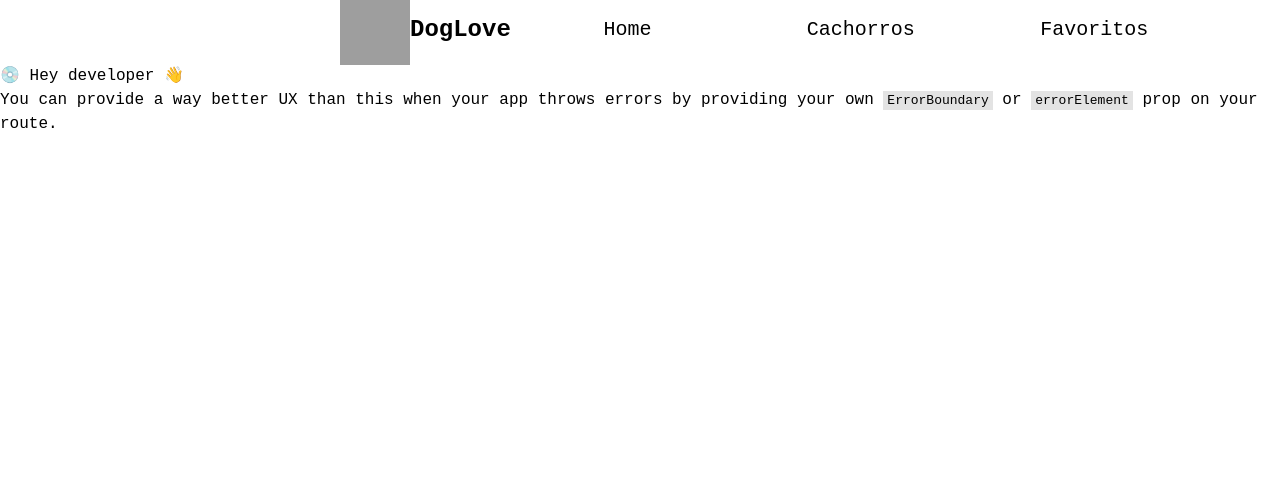
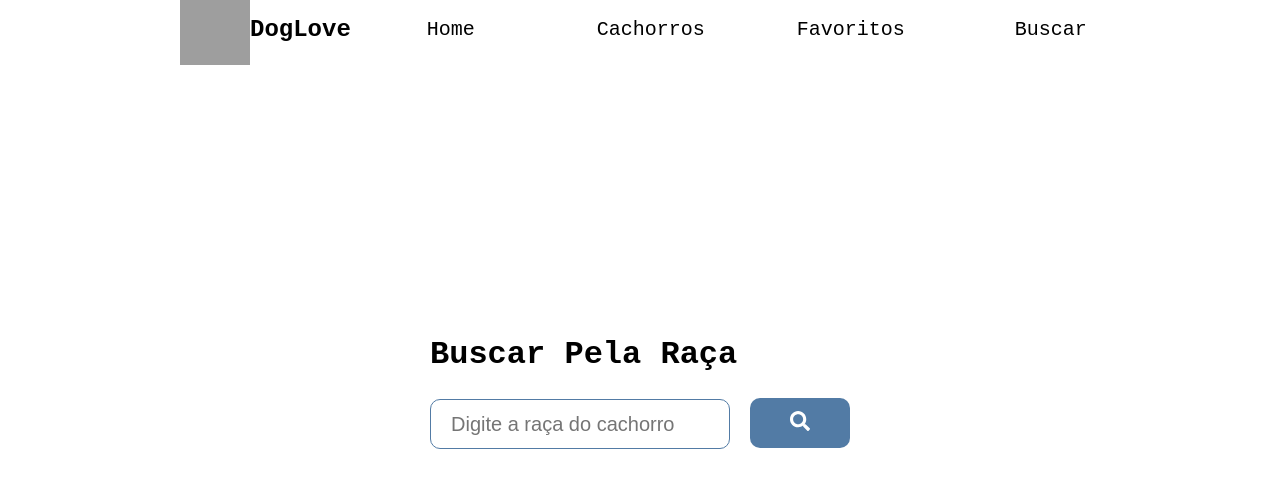
Before and after one commit to RichardPFernandes/dog-api, a React (Vite) app: page /buscar in a window 1280 px wide. Before the commit this address had no page. Shown: the top 488 px of the page. Built offline with nearby package versions, Linux system fonts and the light colour scheme; grey boxes are pictures that could not be loaded.

Commit message:
feat(buscar): adicionado busca por raça no app

```diff
--- a/src/App.jsx
+++ b/src/App.jsx
@@ -16,7 +16,7 @@
         <p>
           Você pode ver fotos de cachorros, adicionar cachorros aos favoritos e muito mais.
         </p>
-        <button className="app_button">Clique aqui para começar</button>
+        <button className="app_button" onClick={() => window.location.href = '/cachorros'}>Clique aqui para começar</button>
       </main>
     </div>
   )
--- a/src/components/navbar/Navbar.css
+++ b/src/components/navbar/Navbar.css
@@ -7,7 +7,7 @@
   align-items: center;
   justify-content: space-between;
   background-color: white;
-  padding: 0 20rem;
+  padding: 0 10rem;
   margin: 0;
 }
 
@@ -54,5 +54,5 @@
   flex-direction: row;
   align-items: center;
   justify-content: space-between;
-  width: 700px;
+  width: 50rem;
 }
--- a/src/components/navbar/Navbar.jsx
+++ b/src/components/navbar/Navbar.jsx
@@ -10,9 +10,18 @@
         <h1 className="navbar_title">DogLove</h1>
       </div>
       <div className="navbar_links">
-        <a href="/" className="navbar_link">Home</a>
-        <a href="/cachorros" className="navbar_link">Cachorros</a>
-        <a href="/favoritos" className="navbar_link">Favoritos</a>
+        <a href="/" className="navbar_link">
+          Home
+        </a>
+        <a href="/cachorros" className="navbar_link">
+          Cachorros
+        </a>
+        <a href="/favoritos" className="navbar_link">
+          Favoritos
+        </a>
+        <a href="/buscar" className="navbar_link">
+          Buscar
+        </a>
       </div>
     </nav>
   );
--- /dev/null
+++ b/src/pages/buscar/Buscar.css
@@ -0,0 +1,73 @@
+.buscar{
+    height: 100vh;
+    display: flex;
+    flex-direction: column;
+    align-items: center;
+    justify-content: center;
+    transition: all 0.5s;
+}
+
+.active {
+    display: flex;
+    flex-direction: column;
+    align-items: center;
+    justify-content: flex-start;
+    padding: 100px 0;
+}
+
+.buscar_main input{
+    width: 300px;
+    height: 50px;
+    border: none;
+    border-radius: 10px;
+    padding: 0 20px;
+    font-size: 20px;
+    margin-bottom: 20px;
+    border: 1px solid #527BA5;
+    margin-right: 20px;
+    margin-top: 20px;
+}
+
+.buscar_main input:focus{
+    outline: none;
+    border: 2px solid #153c63;
+}
+
+.buscar_main button{
+    width: 100px;
+    height: 50px;
+    border: none;
+    border-radius: 10px;
+    background-color: #527BA5;
+    color: white;
+    font-size: 20px;
+    font-weight: 500;
+    cursor: pointer;
+}
+
+.buscar_main button:hover{
+    background-color: #153c63;
+}
+
+.buscar_result{
+    display: none;
+    flex-direction: column;
+    align-items: center;
+    justify-content: center;
+    margin-top: 20px;
+    animation: fadeIn 1s;
+}
+
+.buscar_result_main {
+    display: grid;
+    grid-template-columns: repeat(3, 1fr);
+    gap: 100px;
+}
+@keyframes fadeIn {
+    0% {
+        opacity: 0;
+    }
+    100% {
+        opacity: 1;
+    }
+}
--- /dev/null
+++ b/src/pages/buscar/Buscar.jsx
@@ -0,0 +1,63 @@
+import { FaSearch } from "react-icons/fa";
+import "./Buscar.css";
+import DogApiService from "../../service/dogApi";
+import { useState } from "react";
+export default function Buscar() {
+  const [cachorros, setCachorros] = useState([]);
+  function onSearch() {
+      DogApiService()
+        .buscarRaca(document.querySelector("input").value)
+        .then((data) => {
+          for (let i = 0; i < data.length; i++) {
+            DogApiService().buscarImagem(data[i].reference_image_id).then((image) => {
+              data[i].image = image;
+              setCachorros(data);
+              document.querySelector(".buscar").classList.add("active");
+              document.querySelector(".buscar_result").style.display = "grid";
+            });
+          }
+        });
+
+
+  }
+
+  function closeSearch() {
+    if (document.querySelector("input").value === "") {
+      document.querySelector(".buscar").classList.remove("active");
+      document.querySelector(".buscar_result").style.display = "none";
+      setCachorros([]);
+    }
+  }
+
+  return (
+    <div className="buscar">
+      <div className="buscar_main">
+        <header className="buscar_header">
+          <h1>Buscar Pela Raça</h1>
+        </header>
+        <main className="buscar_input">
+          <input type="text" placeholder="Digite a raça do cachorro" onChange={closeSearch} />
+          <button onClick={onSearch}>
+            <FaSearch />
+          </button>
+        </main>
+      </div>
+      <div className="buscar_result">
+        <main className="buscar_result_main">
+          {cachorros.map((cachorro) => (
+            <div className="cachorro" key={cachorro.id}>
+              <div className="cachorro_info">
+                <img src={cachorro.image && cachorro.image.url} alt={cachorro.name} />
+                <p>Origem: {cachorro.origin}</p>
+                <p>Raça: {cachorro.name}</p>
+              </div>
+              <div className="cachorro_buttons" style={{ justifyContent: "center"}}>
+                <button style={{ width: "300px", margin: "0 10px" }}>Ver Detalhes </button>
+              </div>
+            </div>
+          ))}
+        </main>
+        </div>
+    </div>
+  );
+}
--- a/src/pages/cachorros/cachorros.jsx
+++ b/src/pages/cachorros/cachorros.jsx
@@ -1,14 +1,17 @@
 import { useEffect, useState } from 'react'
 import './cachorros.css'
 import Card from '../../components/card/Card'
+import DogApiService from '../../service/dogApi'
 export default function Cachorros() {
 
   const [cachorros, setCachorros] = useState([])
 
   useEffect(() => {
-    fetch('https://api.thedogapi.com/v1/breeds?api_key=live_XjiMXsal2iUDs26Um84wLBtGkMWl8tJbkOJPr4ZUEw7ppBP9ScLj907q4uRrdClj&limit=10')
-      .then(response => response.json())
-      .then(data => setCachorros(data))
+    DogApiService()
+      .getCachorros()
+      .then(data => {
+        setCachorros(data)
+      })
   }, [])
     return (
       <div className="cachorros">
--- /dev/null
+++ b/src/service/dogApi.jsx
@@ -0,0 +1,28 @@
+
+export default function DogApiService() {
+  const url = 'https://api.thedogapi.com/v1/';
+  const apiKey = 'live_XjiMXsal2iUDs26Um84wLBtGkMWl8tJbkOJPr4ZUEw7ppBP9ScLj907q4uRrdClj';
+  async function getCachorros() {
+    const response = await fetch(url + `breeds?api_key=${apiKey}&limit=100`);
+    const data = await response.json();
+    return data;
+  }
+
+  async function buscarRaca(raca) {
+    const response = await fetch(url + `breeds/search?q=${raca}`);
+    const data = await response.json();
+    return data;
+  }
+
+  async function buscarImagem(imageId) {
+    const response = await fetch(`https://api.thedogapi.com/v1/images/${imageId}`);
+    const data = await response.json();
+    return data;
+  }
+
+  return {
+    getCachorros,
+    buscarRaca,
+    buscarImagem
+  }
+}
```
Also changed, not shown: src/main.jsx (+6 -1 lines), src/index.css (line endings or trailing spaces).
